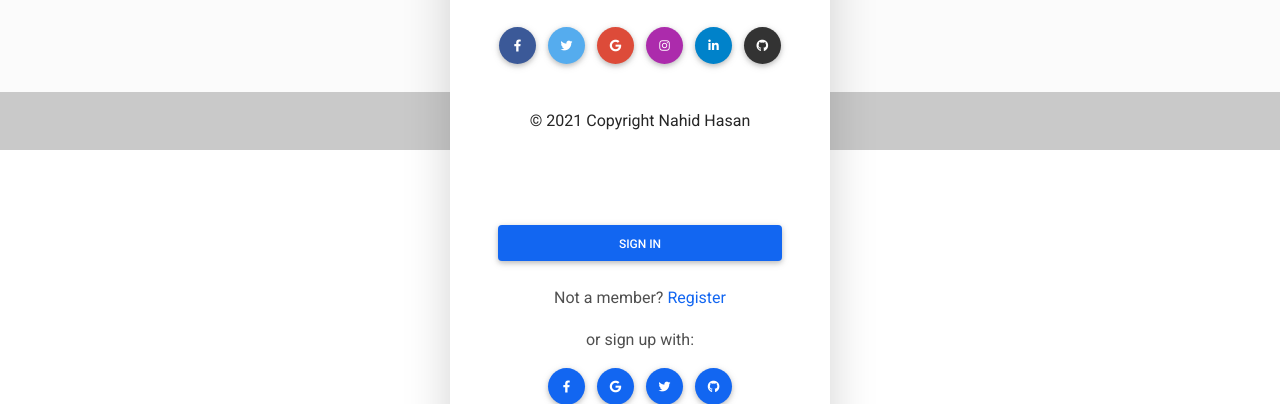
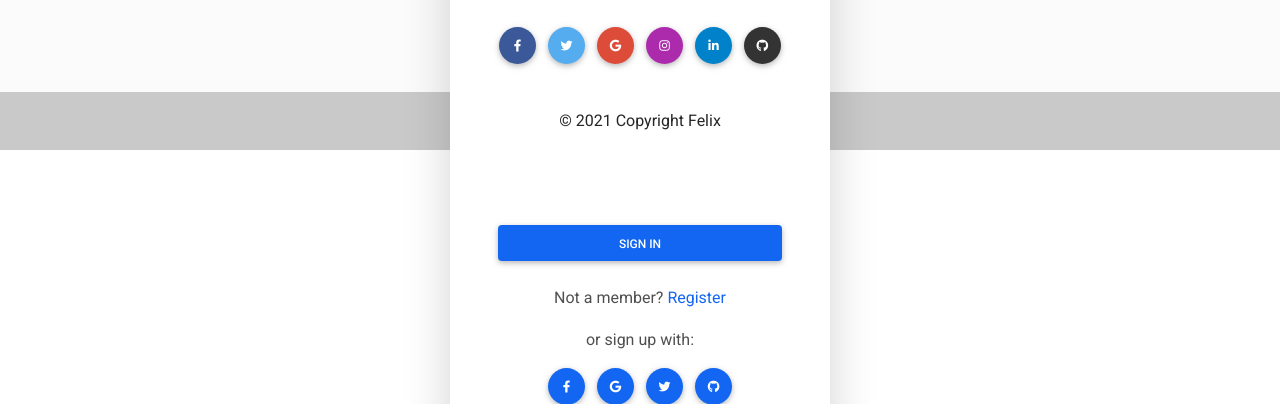
Before and after one commit to erotufelixpascal/LoanManagementSytem, a Django app: a page that uses templates/footer.html in a window 1280 px wide. Shown: the part 821-1225 px from the top of the page. Run offline with Django 3.2, Linux system fonts and the light colour scheme; some libraries are stand-ins or nearby versions.

Commit message:
footerfix

```diff
--- a/templates/footer.html
+++ b/templates/footer.html
@@ -33,7 +33,7 @@
         <!-- Copyright -->
         <div class="p-3 text-center text-dark" style="background-color: rgba(0, 0, 0, 0.2);">
                 © 2021 Copyright
-                <a class="text-dark" target="_blank" href="https://www.nahidjc.xyz/">Nahid Hasan</a>
+                <a class="text-dark" target="_blank" href="https://www.nahidjc.xyz/">Felix</a>
         </div>
         <!-- Copyright -->
 </footer>
```
